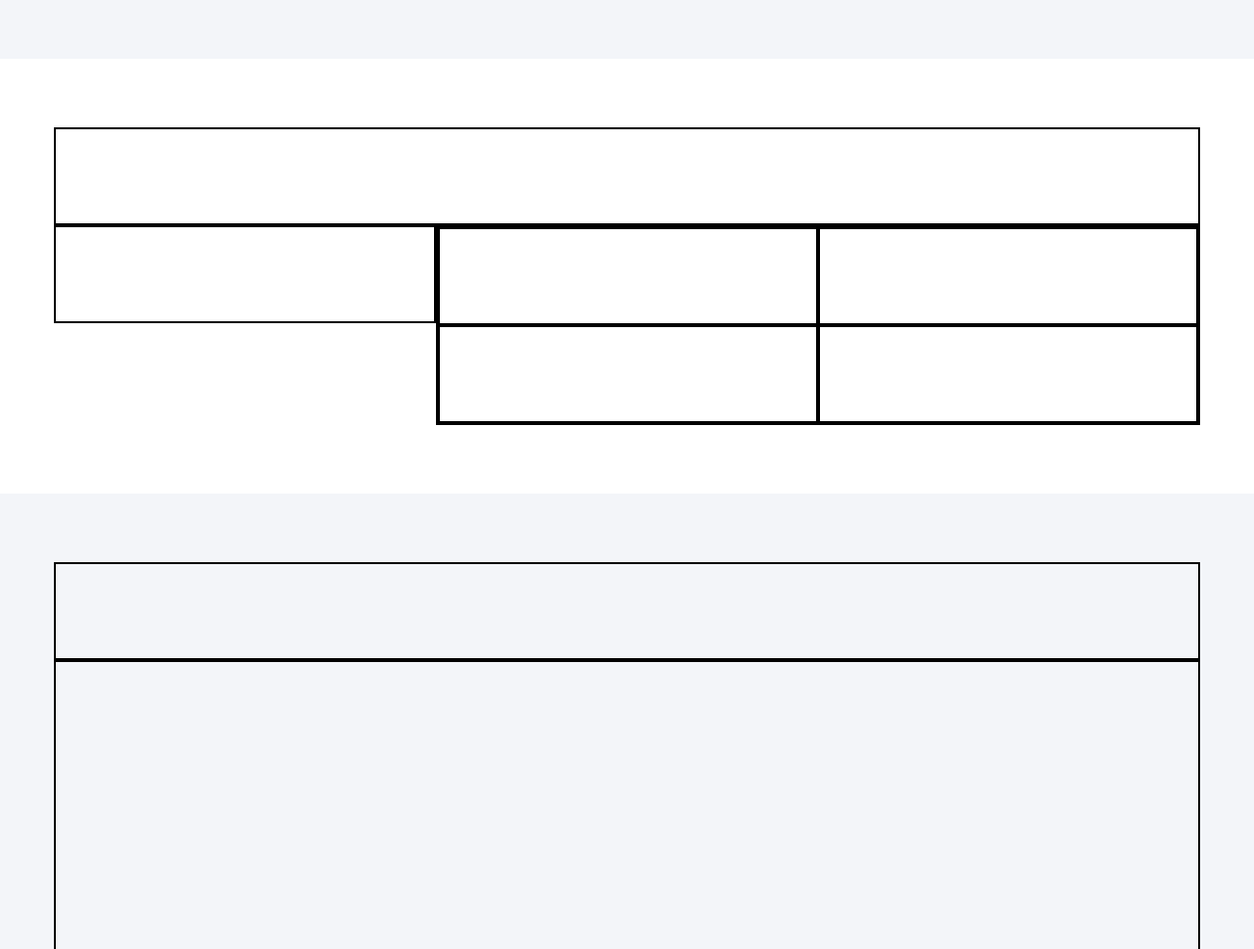
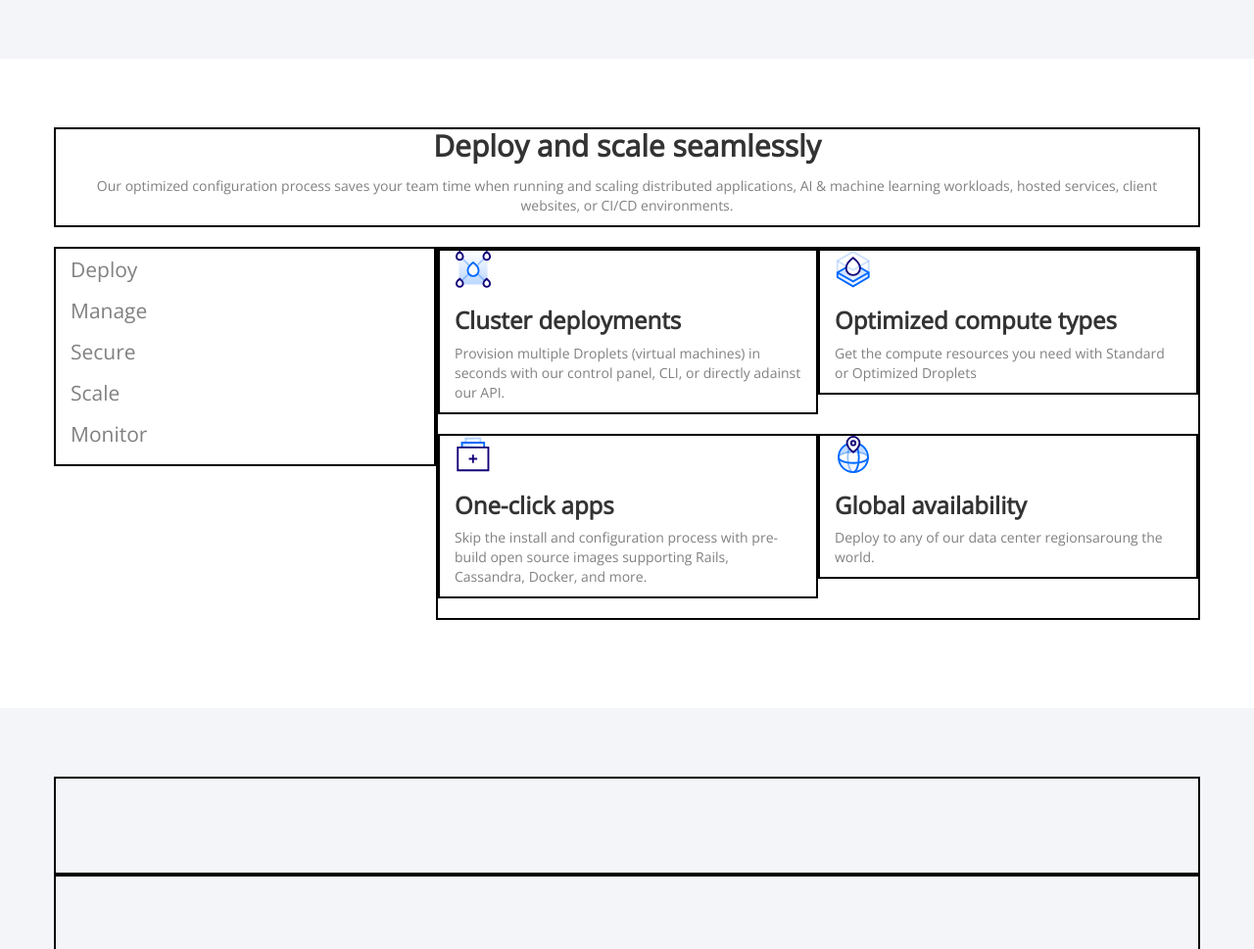
Before and after one commit to SimoneMicheletti/html-css-digitalocean, a plain HTML site: page index.html in a window 1280 px wide. Shown: the part 880-1849 px from the top of the page at 98% size. Drawn offline with nearby package versions, Linux system fonts and the light colour scheme.

Commit message:
Aggiunta sezione 2

```diff
--- a/css/style.css
+++ b/css/style.css
@@ -32,6 +32,15 @@ a:hover {
 h2 , h1 {
   margin: 0;
 }
+
+h1, h2, h3 {
+  font-weight: bold;
+}
+
+p {
+  color: grey;
+}
+
 
 
 /* NAVBAR */
@@ -135,6 +144,8 @@ h2 {
 }
 
 
+
+
 /* SECTION 1 - Innovative businesses trust DigitalOcean */
 
 #section1 {
@@ -167,8 +178,25 @@ h2 {
 
 #section2 [class*="col-"] {
   min-height: 100px;
+  margin-bottom: 20px;
 }
 
+#section2 ul {
+  list-style: none;
+}
+
+#section2 li {
+  font-size: 1.5em;
+  line-height: 2em;
+}
+
+#section2 li a{
+  color: grey;
+}
+
+#section2 img {
+  height: 38px;
+}
 
 
 
--- a/index.html
+++ b/index.html
@@ -164,26 +164,58 @@
     <section id="section2">
       <div class="container">
 
+        <!-- Section 2 top -->
         <div class="row">
-          <div class="col-xs-12">
+          <div class="col-xs-12 text-center">
+            <h2>Deploy and scale seamlessly</h2>
+            <p>Our optimized configuration process saves your team time when running and scaling distributed applications, AI & machine learning workloads, hosted services, client websites, or CI/CD environments.</p>
           </div>
         </div>
 
+        <!-- Section 2 bottom -->
         <div class="row">
 
+          <!-- section2 lista sinistra -->
           <div class="col-xs-12 col-sm-4">
+            <div>
+              <ul>
+                <li><a href="index.html">Deploy</a></li>
+                <li><a href="index.html">Manage</a></li>
+                <li><a href="index.html">Secure</a></li>
+                <li><a href="index.html">Scale</a></li>
+                <li><a href="index.html">Monitor</a></li>
+              </ul>
+            </div>
           </div>
 
+          <!-- section2 parte destra -->
           <div class="col-xs-12 col-sm-8">
             <div class="row">
 
               <div class="col-xs-12 col-sm-6">
+                <img src="img/cluster-deploy.svg" alt="cluster-deploy">
+                <h3>Cluster deployments</h3>
+                <p>Provision multiple Droplets (virtual machines) in seconds with our control panel, CLI, or directly adainst our API.</p>
               </div>
+
               <div class="col-xs-12 col-sm-6">
+                <img src="img/optimized-compute.svg" alt="optimized-compute">
+                <h3>Optimized compute types</h3>
+                <p>Get the compute resources you need with Standard or Optimized Droplets</p>
               </div>
+
+              <div class="clearfix visible-sm-block visible-md-block visible-lg-block"></div>
+
               <div class="col-xs-12 col-sm-6">
+                <img src="img/one-click.svg" alt="one-click">
+                <h3>One-click apps</h3>
+                <p>Skip the install and configuration process with pre-build open source images supporting Rails, Cassandra, Docker, and more.</p>
               </div>
+
               <div class="col-xs-12 col-sm-6">
+                <img src="img/global.svg" alt="global">
+                <h3>Global availability</h3>
+                <p>Deploy to any of our data center regionsaroung the world.</p>
               </div>
 
             </div>
```
